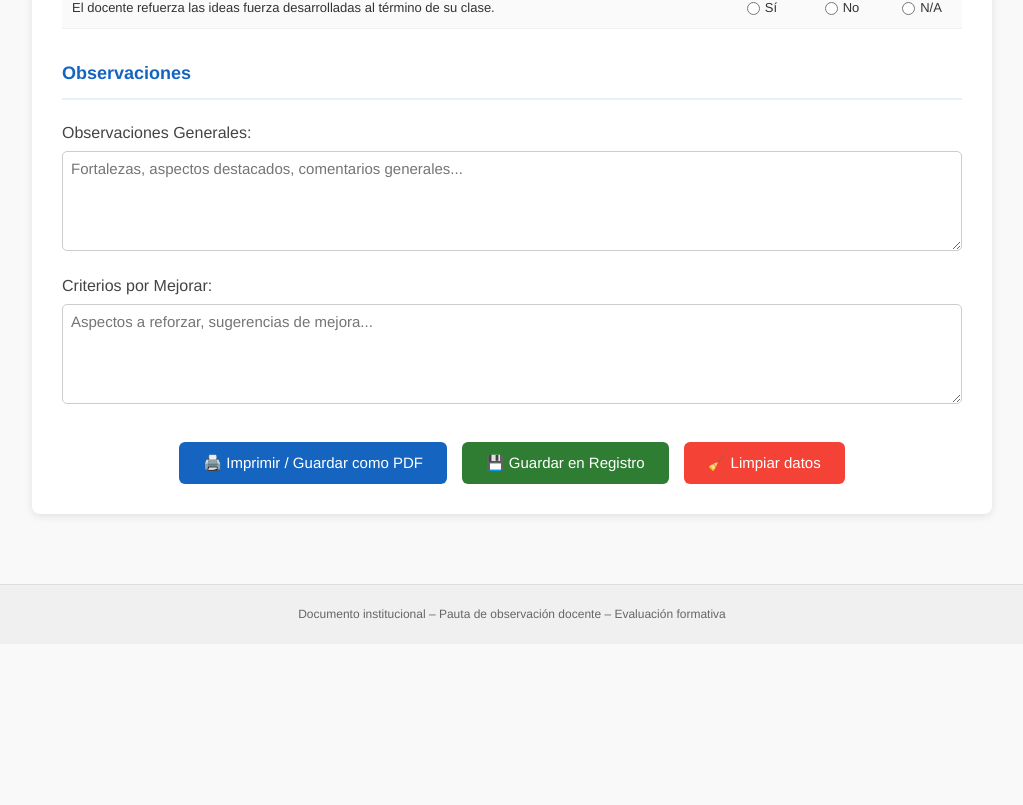
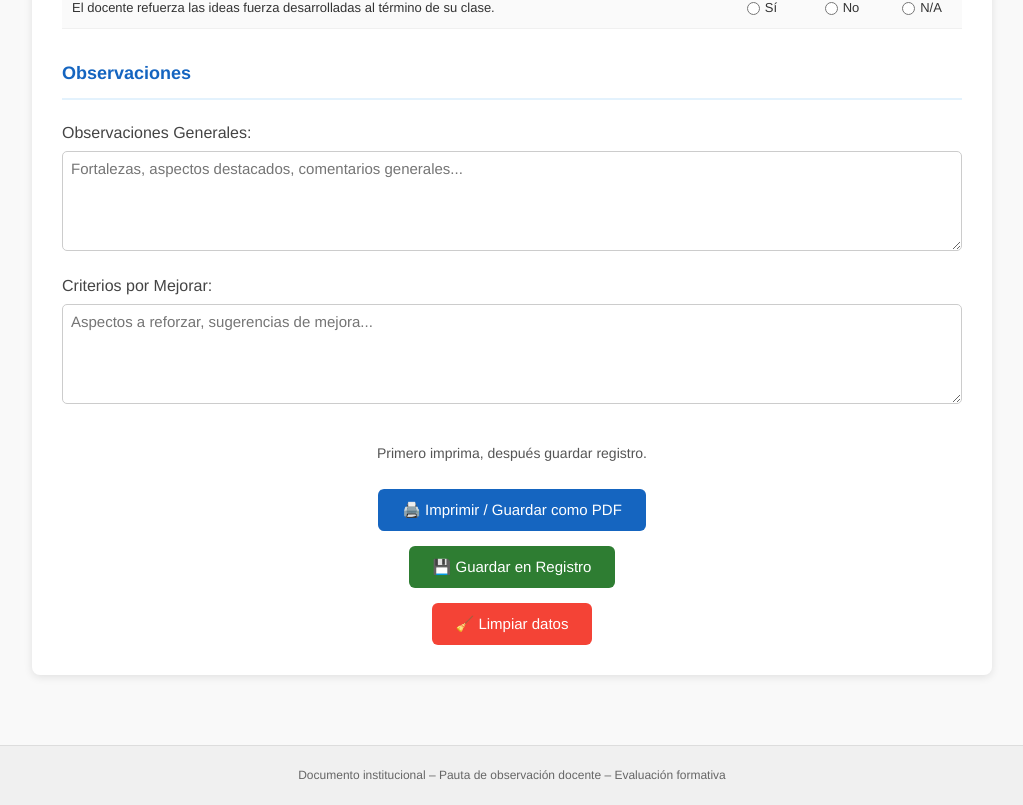
Before and after one commit to hluengommdd/observacionaula, a React (Vite) app: page / in a window 1280 px wide. Shown: the part 1727-2532 px from the top of the page, without its empty margins (128-1151 px from the left). Before the commit the page ends 2371 px from the top, so only its background shows below. Built offline with nearby package versions, Linux system fonts and the light colour scheme; no server answers; the database is empty.

Commit message:
Add pre-buttons hint to print before saving

```diff
--- a/src/components/ObservacionForm.css
+++ b/src/components/ObservacionForm.css
@@ -114,6 +114,15 @@
   gap: 15px;
   margin-top: 30px;
   flex-wrap: wrap;
+  flex-direction: column;
+  align-items: center;
+}
+
+.buttons-hint {
+  margin: 0 0 10px 0;
+  font-size: 14px;
+  color: #555;
+  text-align: center;
 }
 
 .btn {
--- a/src/components/ObservacionForm.jsx
+++ b/src/components/ObservacionForm.jsx
@@ -451,6 +451,7 @@ const ObservacionForm = ({ docentes, supabase }) => {
 
       {/* Botones */}
       <div className="form-buttons no-print">
+        <p className="buttons-hint">Primero imprima, después guardar registro.</p>
         <button type="button" className="btn btn-print" onClick={handlePrint}>
           🖨️ Imprimir / Guardar como PDF
         </button>
```
